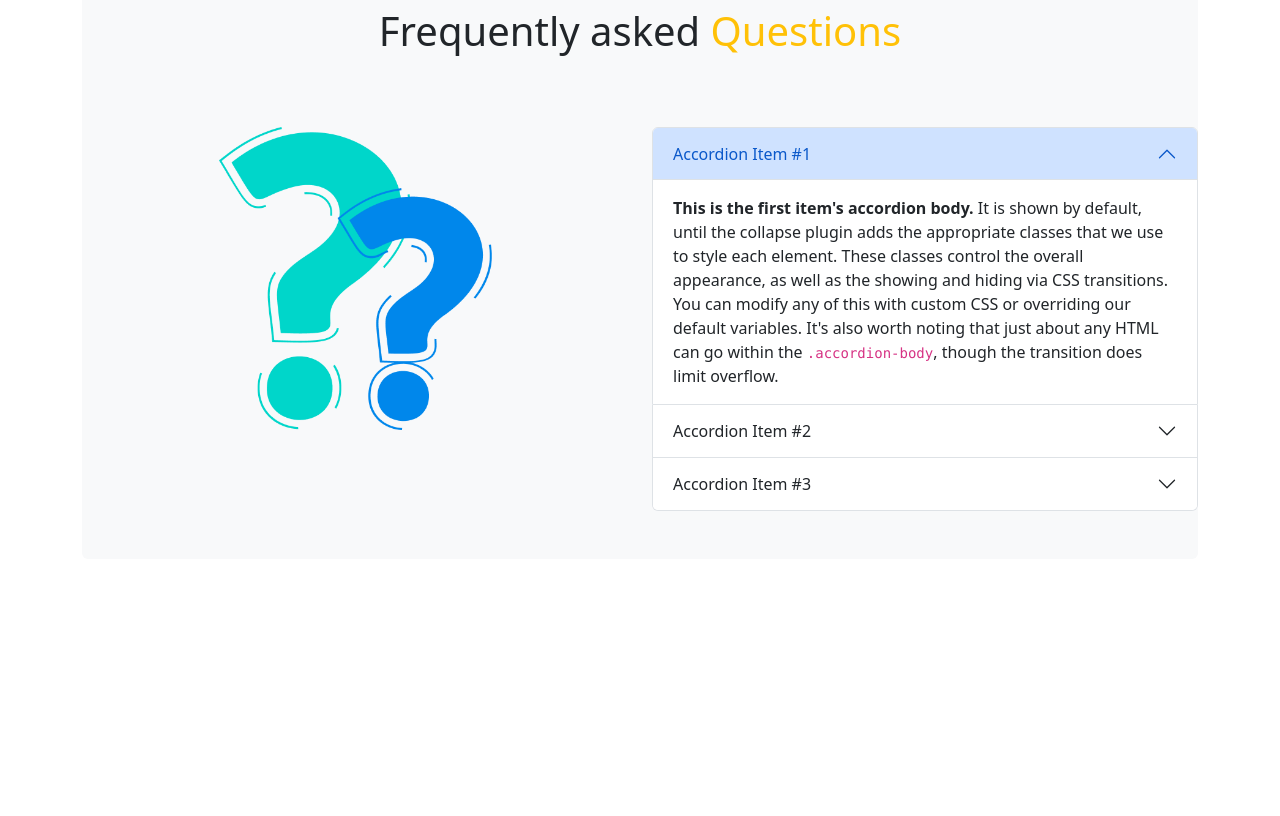
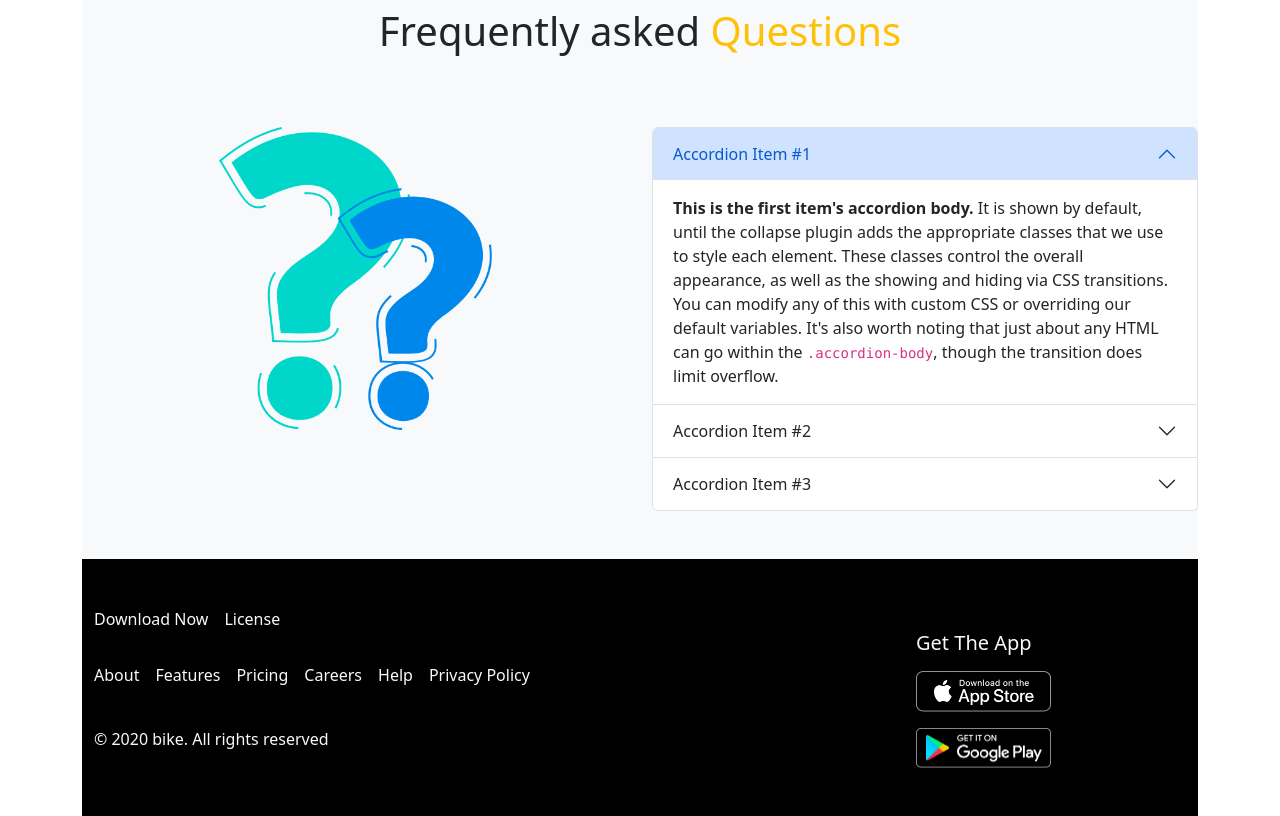
Before and after one commit to sajim-khan/bikers-zone, a plain HTML site: page index.html in a window 1280 px wide. Shown: the part 2371-3187 px from the top of the page. Before the commit the page ends 2930 px from the top, so only its background shows below. Drawn offline with Linux system fonts and the light colour scheme.

Commit message:
footer added

```diff
--- a/index.html
+++ b/index.html
@@ -10,6 +10,9 @@
     <script src="https://kit.fontawesome.com/57984be684.js" crossorigin="anonymous"></script>
 </head>
 <body class="container ">
+
+    <!------------------- Header and banner section ------------------------->
+
     <header>
         <nav class="navbar navbar-expand-lg bg-body-tertiary mb-3 mt-4">
             <div class="container-fluid">
@@ -55,7 +58,7 @@
                                 <button class="btn btn-danger">Purchase</button>
                             </div>
                         </div>
-                        <div class="col-12 col-md-6">
+                        <div class="col-12 col-md-6 ">
                             <img src="images/bike-1.png" class="d-block w-100" alt="...">
                         </div>
                     </div>
@@ -81,7 +84,7 @@
               </div>
               <div class="carousel-item ">
                     <div class="row">
-                        <div class="col-12 col-md-6 d-flex align-items-center justify-content-center">
+                        <div class="col-12 col-md-6 d-flex align-items-center justify-content-center btn-sm-mb-4">
                             <div>
                                 <h1>
                                     Honda CBR 300R
@@ -90,7 +93,7 @@
                                     dolor do amet sint. Velit officia consequat duis enim velit
                                     mollit. Exercitation veniam consequat sunt nostrud amet.
                                 </p>
-                                <button class="btn btn-danger">Purchase</button>
+                                <button class="btn btn-danger ">Purchase</button>
                             </div>
                         </div>
                         <div class="col-12 col-md-6">
@@ -100,19 +103,19 @@
               </div>
 
             </div>
-            <button class="carousel-control-prev" type="button" data-bs-target="#carouselExample" data-bs-slide="prev">
-              <span class="carousel-control-prev-icon bikers-zone-light-red" aria-hidden="true"></span>
-              <span class="visually-hidden">Previous</span>
+              <button class="carousel-control-prev" type="button" data-bs-target="#carouselExample" data-bs-slide="prev">
+                <span class="carousel-control-prev-icon bikers-zone-light-red" aria-hidden="true"></span>
+                <span class="visually-hidden">Previous</span>
             </button>
-            <button class="carousel-control-next" type="button" data-bs-target="#carouselExample" data-bs-slide="next">
-              <span class="carousel-control-next-icon" aria-hidden="true"></span>
-              <span class="visually-hidden">Next</span>
+            <button class="carousel-control-next" type="button" data-bs-target="#carouselExample"  data-bs-slide="next">
+                <span class="carousel-control-next-icon" aria-hidden="true"></span>
+                <span class="visually-hidden">Next</span>
             </button>
           </div>
     </header>
 
     <main>
-        <!-- Hot bike section -->
+        <!-------------------------- Hot bike section ----------------------->
 
         <section class="text-start text-md-center mt-4">
             <h1>Hot Bikes In This Year</h1>
@@ -132,7 +135,8 @@
             </div>
         </section>
 
-        <!-- New Arrival section -->
+        <!-------------------------- New Arrival section ---------------------->
+
         <section class="bg-info bg-opacity-25 rounded py-5 px-3 mt-4">
             <h1 class="text-center m-4 ">New Arrival</h1>
             <div class="row row-cols-1 row-cols-sm-2 row-cols-md-3 g-4">
@@ -175,7 +179,8 @@
               </div>
         </section>
 
-        <!--    Happy Clients -->
+        <!----------------------- Happy Clients Section --------------------->
+
         <section class="mt-3">
             <h1 class="text-center py-5">Happy <span class="text-warning">Clients</span></h1>
 
@@ -234,7 +239,7 @@
               </div>
         </section>
 
-        <!-- FAQ Section -->
+        <!-- ----------------- FAQ Section ------------------------>
 
         <section class="mt-5 py-5 bg-secondary-subtle rounded ">
             <h1 class="mt-5  text-center">Frequently asked <span class="text-warning">Questions</span></h1>
@@ -286,9 +291,43 @@
         </section>
     </main>
 
-    <footer>
+    <!--      Footer Section -->
 
+    <footer class="bg-black py-5 ">
+      <div class="container text-light">
+        <div class="row">
+          <div class="col-sm-12 col-md-6 col-lg-6">
+              <div class="d-flex gap-3">
+                <p>Download Now</p>
+                <p>License</p>
+              </div>
+              <div class="d-flex gap-3 flex-wrap mt-3 ps-0">
+                <p>About</p>
+                <p>Features</p>
+                <p>Pricing</p>
+                <p>Careers</p>
+                <p>Help</p>
+                <p>Privacy Policy</p>
+              </div>
+              <p class="  d-md-block mt-4">
+              &#169; 2020 bike. All rights reserved
+              </p>
+          </div>
+          <div class=" col-md-6 d-flex justify-content-md-end  mt-4  mt-md-4">
+            <div >
+              <div>
+                <h5 class="text-light">Get The App</h5>
+              </div>
+              <div class="mt-3">
+                <img class="w-50 mb-3" src="images/ios.png" alt="" /> <br>
+                <img class="w-50 " src="images/android.png" alt="" />
+              </div>
+            </div>
+          </div>
+        </div>
+      </div>
     </footer>
+
 
     <!-- Bootstrap js file -->
     <script src="js/bootstrap.min.js"></script>
```
Also changed, not shown: footer.html (added, +48 -0 lines).
